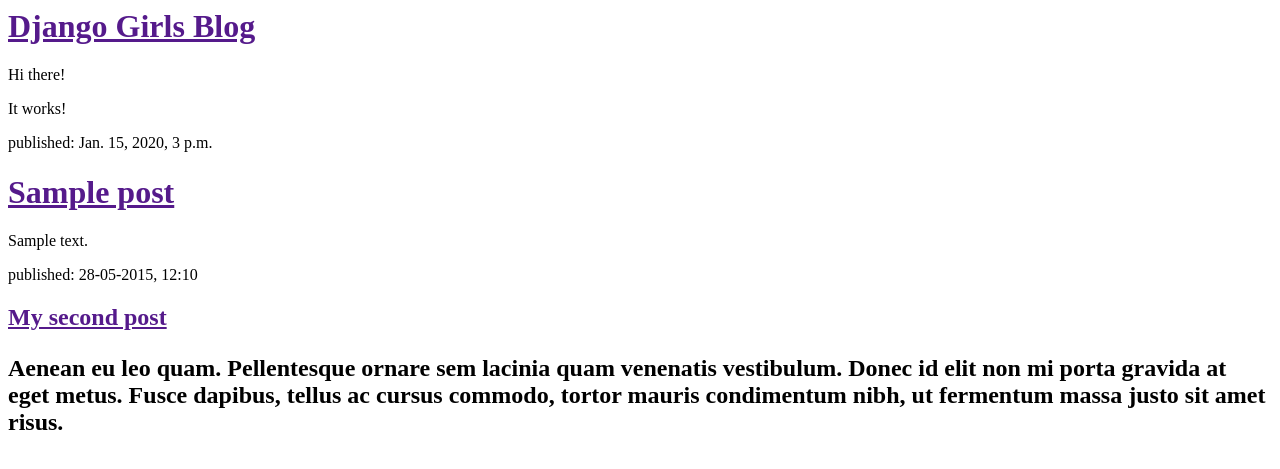
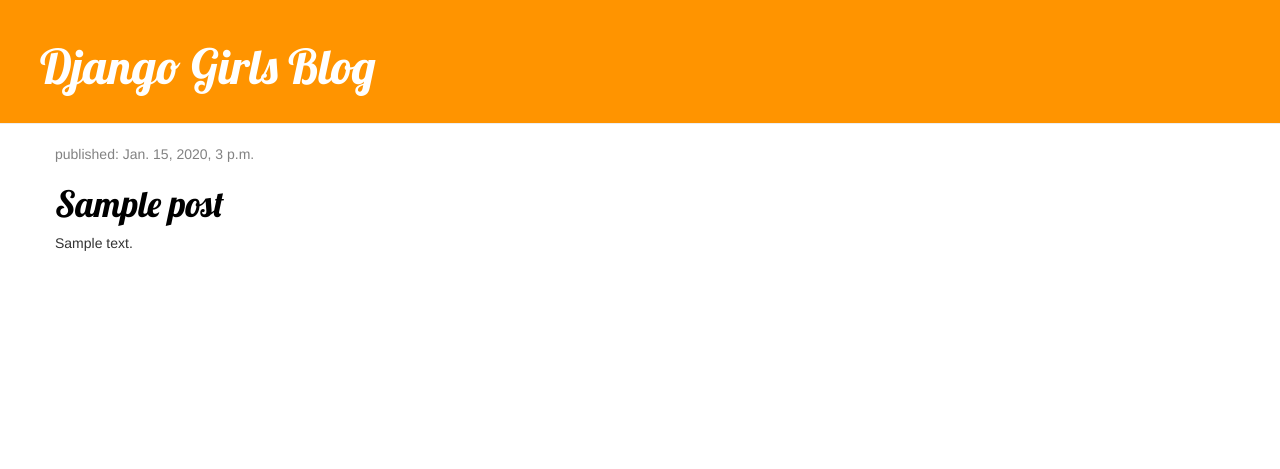
Before and after one commit to anam-zahid/my-first-blog, a Django app: template blog/templates/blog/post_list.html in a window 1280 px wide. Shown: the top 469 px of the page. Run offline with Django 3.2, Linux system fonts and the light colour scheme; the template is opened without the code that fills it: values that come from a table or form of the project are taken from there, others are empty; tables that the repository leaves empty hold one stand-in row (values such as "Sample post"); some libraries are stand-ins or nearby versions.

Commit message:
Added view and template for detailed blog post as well as CSS for the site

```diff
--- /dev/null
+++ b/blog/static/css/New Text Document.txt
@@ -0,0 +1,3 @@
+h1 a {
+	color: "green"
+}
--- /dev/null
+++ b/blog/static/css/blog.css
@@ -0,0 +1,46 @@
+.page-header {
+    background-color: #ff9400;
+    margin-top: 0;
+    padding: 20px 20px 20px 40px;
+}
+
+.page-header h1, .page-header h1 a, .page-header h1 a:visited, .page-header h1 a:active {
+    color: #ffffff;
+    font-size: 36pt;
+    text-decoration: none;
+}
+
+.content {
+    margin-left: 40px;
+}
+
+h1, h2, h3, h4 {
+    font-family: 'Lobster', cursive;
+}
+
+.date {
+    color: #828282;
+}
+
+.save {
+    float: right;
+}
+
+.post-form textarea, .post-form input {
+    width: 100%;
+}
+
+.top-menu, .top-menu:hover, .top-menu:visited {
+    color: #ffffff;
+    float: right;
+    font-size: 26pt;
+    margin-right: 20px;
+}
+
+.post {
+    margin-bottom: 70px;
+}
+
+.post h1 a, .post h1 a:visited {
+    color: #000000;
+}
--- /dev/null
+++ b/blog/templates/blog/base.html
@@ -0,0 +1,25 @@
+{% load staticfiles %}
+<html>
+<head>
+<title>Anam's Django Girls Blog</title>
+ <link rel="stylesheet" href="//maxcdn.bootstrapcdn.com/bootstrap/3.2.0/css/bootstrap.min.css">
+<link href="http://fonts.googleapis.com/css?family=Lobster&subset=latin,latin-ext" rel="stylesheet" type="text/css">
+<link rel="stylesheet" href="//maxcdn.bootstrapcdn.com/bootstrap/3.2.0/css/bootstrap-theme.min.css">
+        <link rel="stylesheet" href="{% static 'css/blog.css' %}">
+
+</head>
+<body>
+<div class="page-header">
+	<h1><a href="">Django Girls Blog</a></h1>
+
+</div>
+<div class="content container">
+    <div class="row">
+        <div class="col-md-8">
+           {% block content %}
+            {% endblock %}
+        </div>
+    </div>
+</div>
+</body>
+</html>
--- a/blog/templates/blog/post_list.html
+++ b/blog/templates/blog/post_list.html
@@ -1,25 +1,12 @@
-<html>
-<head>
-	<title>Anam's Django Girls Blog</title>
-</head>
-<body>
-<div>
-	<h1><a href="">Django Girls Blog</a></h1>
-	<p>Hi there!</p>
-	<p>It works!</p>
-</div>
-{% for post in posts %}
-<div>
-	<p>published: {{ post.published_date}}</p>
-	<h1><a href="">{{ post.title}}</a> </h1>
-	<p>{{ post.text|linebreaks }} </p>
-
-</div>
-{% endfor %}
-<div>
-	<p>published: 28-05-2015, 12:10</p>
-<h2><a href=""> My second post</a><h2>
-<p>Aenean eu leo quam. Pellentesque ornare sem lacinia quam venenatis vestibulum. Donec id elit non mi porta gravida at eget metus. Fusce dapibus, tellus ac cursus commodo, tortor mauris condimentum nibh, ut fermentum massa justo sit amet risus.</p>
-</div>
-</body>
-</html>
+{% extends 'blog/base.html' %}
+{% block content %}
+            {% for post in posts %}
+                <div class="post">
+                    <div class="date">
+                        <p>published: {{ post.published_date }}</p>
+                    </div>
+                    <h1><a href="{% url 'post_detail' pk=post.pk %}">{{ post.title }}</a></h1>
+                    <p>{{ post.text|linebreaks }}</p>
+                </div>
+            {% endfor %}
+{% endblock %}
--- a/blog/urls.py
+++ b/blog/urls.py
@@ -3,4 +3,5 @@
 
 urlpatterns = [
     url(r'^$', views.post_list, name='post_list'),
+    url(r'^post/(?P<pk>\d+)/$', views.post_detail, name='post_detail'),
     ]
--- a/blog/views.py
+++ b/blog/views.py
@@ -1,9 +1,12 @@
-from django.shortcuts import render
+from django.shortcuts import render, get_object_or_404
 from django.utils import timezone
 from .models import Post
 
 def post_list(request):
     posts = Post.objects.filter(published_date__lte=timezone.now()).order_by('published_date')
     return render(request,'blog/post_list.html',{'posts':posts})
+def post_detail(request,pk):
+    post = get_object_or_404(Post, pk=pk)
+    return render(request, 'blog/post_detail.html', {'post':post})
 
 # Create your views here.
```
Also changed, not shown: blog/templates/blog/post_detail.html (added, +13 -0 lines).
